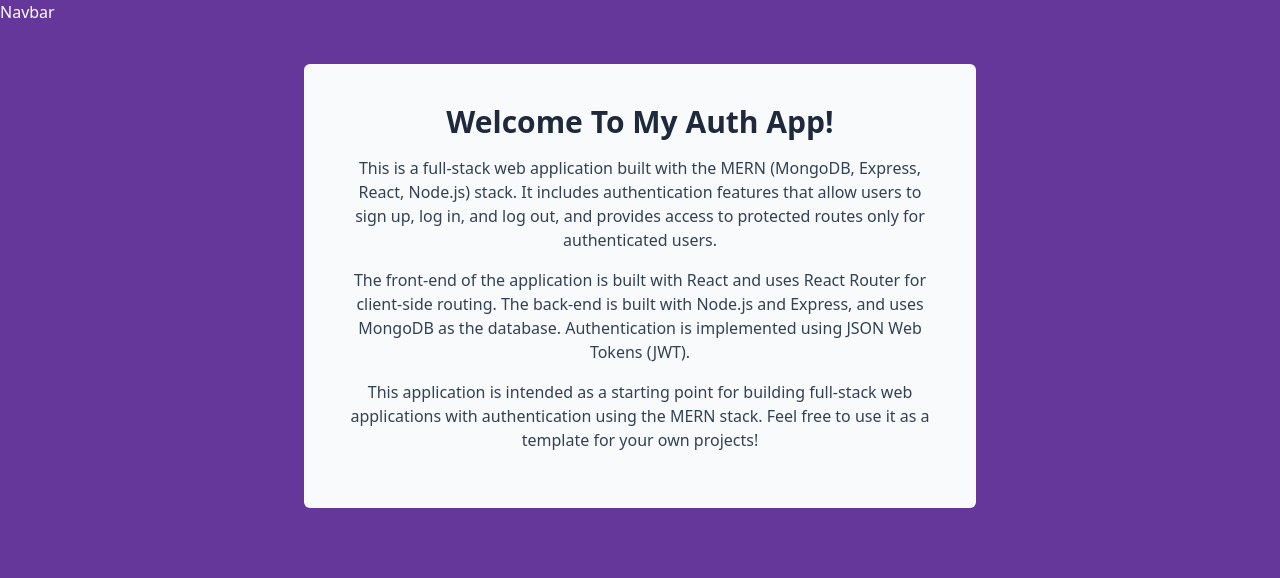
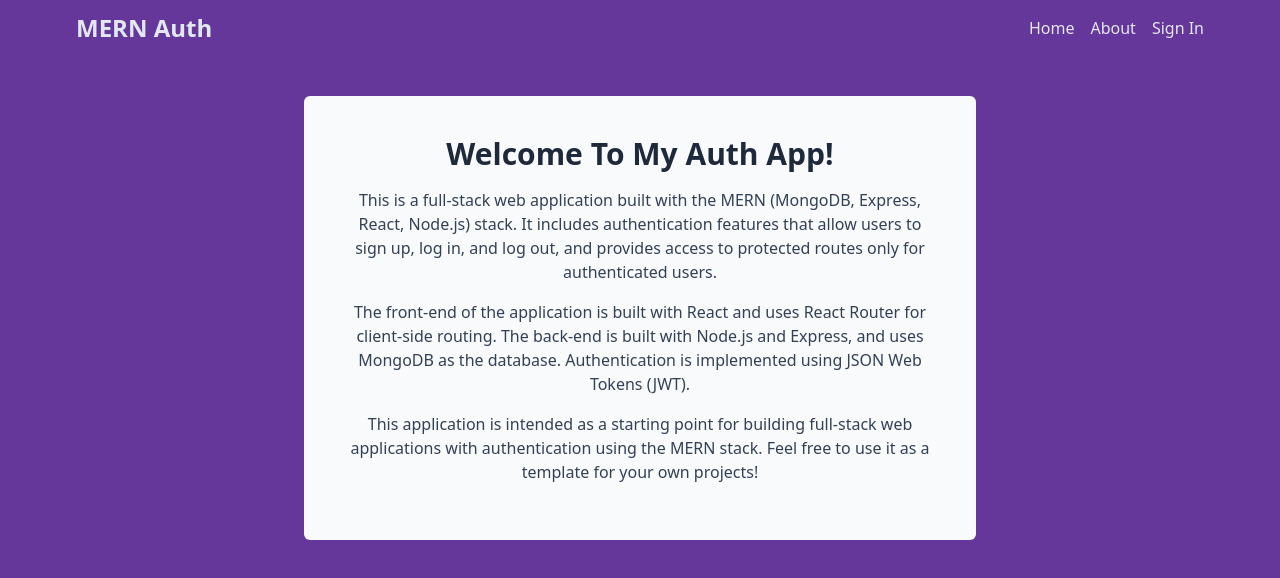
Before and after one commit to Ucheizzzy/mernauth, a React (Vite) app in the folder client/: page / in a window 1280 px wide. Shown: the top 578 px of the page. Built offline with nearby package versions, Linux system fonts and the light colour scheme.

Commit message:
created the navbar section

```diff
--- a/client/src/components/Navbar.jsx
+++ b/client/src/components/Navbar.jsx
@@ -1,5 +1,25 @@
+import { Link } from 'react-router-dom'
+
 const Navbar = () => {
-  return <div>Navbar</div>
+  return (
+    <div className='flex justify-between items-center p-3 mx-auto max-w-6xl'>
+      <Link to='/'>
+        <h1 className='font-bold text-slate-200 text-2xl'>MERN Auth</h1>
+      </Link>
+
+      <ul className='text-slate-200 flex gap-4'>
+        <Link to='/'>
+          <li>Home</li>
+        </Link>
+        <Link to='about'>
+          <li>About</li>
+        </Link>
+        <Link to='login'>
+          <li>Sign In</li>
+        </Link>
+      </ul>
+    </div>
+  )
 }
 
 export default Navbar
```
